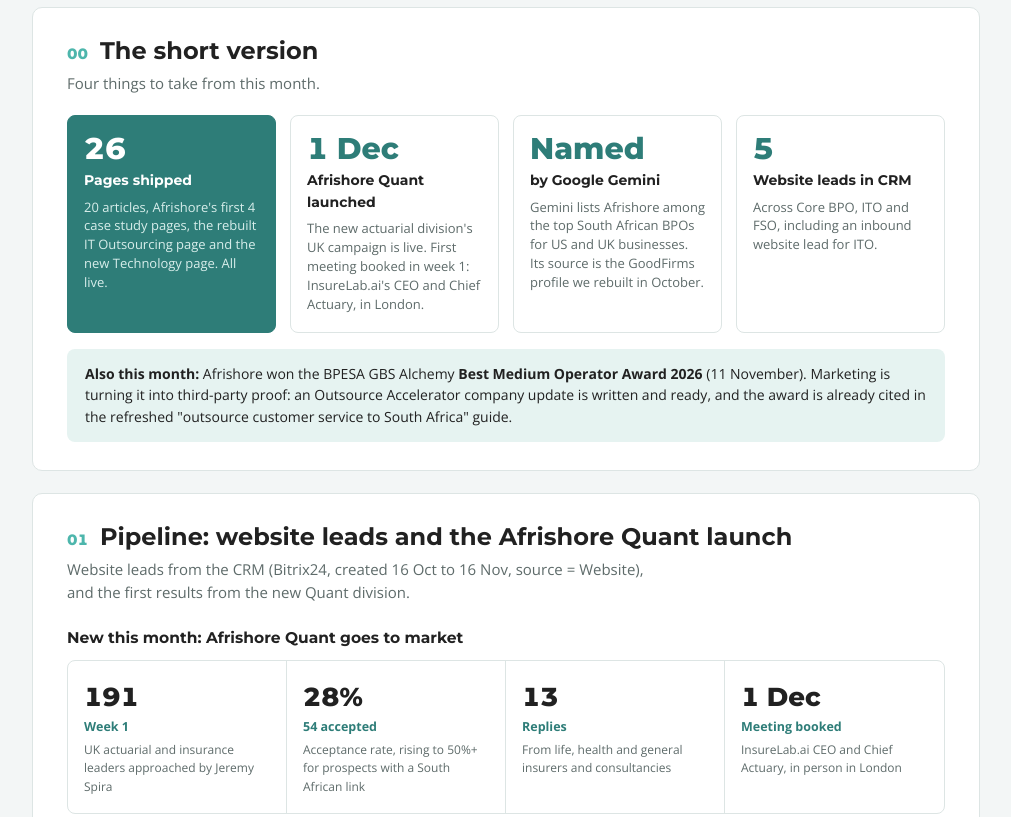
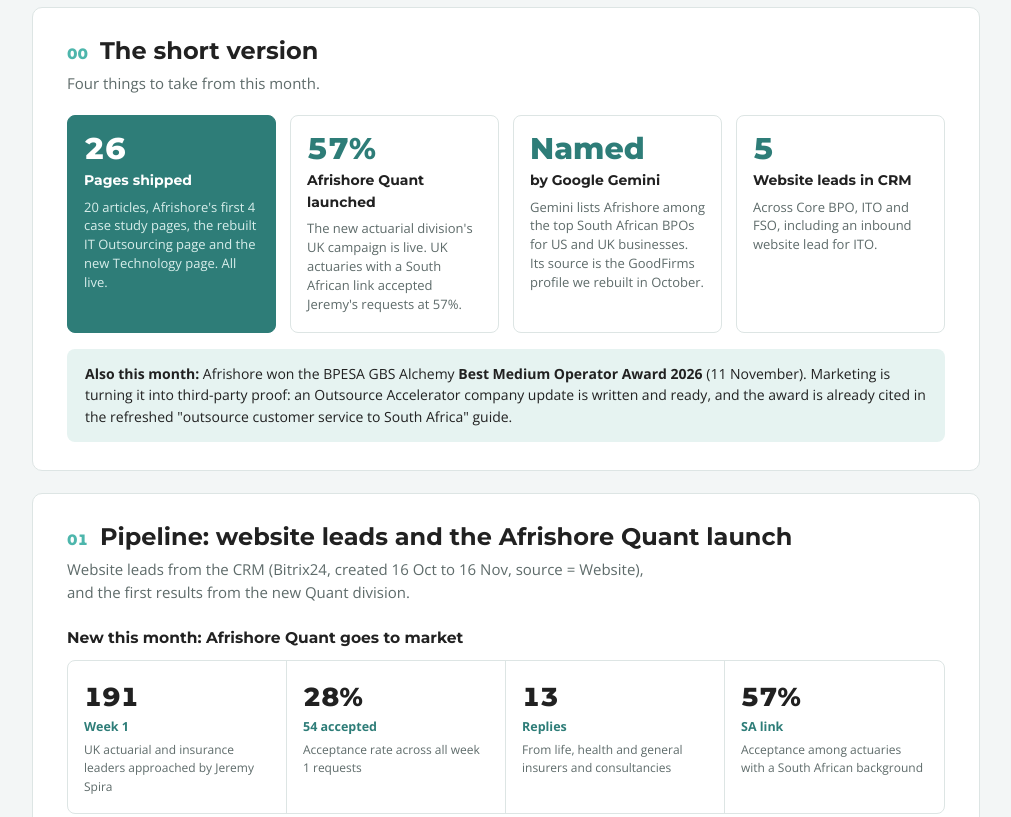
Before and after one commit to dannyschaffer/November-Report-afs, a plain HTML site: page index.html in a window 1280 px wide. Shown: the part 400-1217 px from the top of the page, without its empty margins (134-1145 px from the left). Drawn offline with nearby package versions, Linux system fonts and the light colour scheme.

Commit message:
Correct Quant section: InsureLab.ai was a supplier approach, not a buyer meeting

```diff
--- a/index.html
+++ b/index.html
@@ -158,9 +158,9 @@ footer { text-align: center; font-size: 12px; color: var(--muted); padding-botto
       <div class="why">20 articles, Afrishore's first 4 case study pages, the rebuilt IT Outsourcing page and the new Technology page. All live.</div>
     </div>
     <div class="tile">
-      <div class="big">1 Dec</div>
+      <div class="big">57%</div>
       <div class="what">Afrishore Quant launched</div>
-      <div class="why">The new actuarial division's UK campaign is live. First meeting booked in week 1: InsureLab.ai's CEO and Chief Actuary, in London.</div>
+      <div class="why">The new actuarial division's UK campaign is live. UK actuaries with a South African link accepted Jeremy's requests at 57%.</div>
     </div>
     <div class="tile">
       <div class="big">Named</div>
@@ -184,9 +184,9 @@ footer { text-align: center; font-size: 12px; color: var(--muted); padding-botto
   <h3>New this month: Afrishore Quant goes to market</h3>
   <div class="stats">
     <div class="stat"><div class="n">191</div><div class="d">Week 1</div><div class="l">UK actuarial and insurance leaders approached by Jeremy Spira</div></div>
-    <div class="stat"><div class="n">28%</div><div class="d">54 accepted</div><div class="l">Acceptance rate, rising to 50%+ for prospects with a South African link</div></div>
+    <div class="stat"><div class="n">28%</div><div class="d">54 accepted</div><div class="l">Acceptance rate across all week 1 requests</div></div>
     <div class="stat"><div class="n">13</div><div class="d">Replies</div><div class="l">From life, health and general insurers and consultancies</div></div>
-    <div class="stat"><div class="n">1 Dec</div><div class="d">Meeting booked</div><div class="l">InsureLab.ai CEO and Chief Actuary, in person in London</div></div>
+    <div class="stat"><div class="n">57%</div><div class="d">SA link</div><div class="l">Acceptance among actuaries with a South African background</div></div>
   </div>
   <div class="note">The UK campaign launched in late October after Jeremy signed off the messaging. Weeks 2 and 3 are now out, and a three-way message test was agreed with Jeremy on 9 November.</div>
 
@@ -357,7 +357,7 @@ footer { text-align: center; font-size: 12px; color: var(--muted); padding-botto
         <tr><td><strong>Core BPO</strong></td><td>15 of the 20 articles, including the UK customer service buyer guide, call center cost and attrition data, and SA vs India. All three case studies. The award update for Outsource Accelerator.</td><td class="num">3</td></tr>
         <tr><td><strong>FSO</strong></td><td>Four articles refreshed: outsourced controller services, payroll costs, AML outsourcing and the UK finance function.</td><td class="num">1</td></tr>
         <tr><td><strong>ITO</strong></td><td>IT Outsourcing page rewritten ("human-led, tech-enabled") and the new Technology page, both approved by Jarrod and live. New after-hours IT support article. Jarrod's LinkedIn profile and banner rebuilt.</td><td class="num">1</td></tr>
-        <tr><td><strong>Afrishore Quant</strong> <span class="chip">New</span></td><td>UK campaign launched for Jeremy Spira, from target list to messaging sign-off. First meeting booked for 1 December.</td><td class="num">n/a</td></tr>
+        <tr><td><strong>Afrishore Quant</strong> <span class="chip">New</span></td><td>UK campaign launched for Jeremy Spira, from target list to messaging sign-off. Weeks 1 to 3 sent, with targeting moved from consultancies to insurers.</td><td class="num">n/a</td></tr>
       </tbody>
     </table>
   </div>
@@ -393,7 +393,7 @@ footer { text-align: center; font-size: 12px; color: var(--muted); padding-botto
     </div></div>
     <div class="step"><div class="k"></div><div>
       <h4>Keep the content and outreach running</h4>
-      <p>5 more articles are written and ready for upload (SA vs Philippines, travel call centers, outsourcing customer service to South Africa, tax preparation for CPA firms, global BPO), prioritising pages with real cost and comparison data, which AI cites most. Quant: prepare Jeremy for the 1 December InsureLab.ai meeting and read the message test results.</p>
+      <p>5 more articles are written and ready for upload (SA vs Philippines, travel call centers, outsourcing customer service to South Africa, tax preparation for CPA firms, global BPO), prioritising pages with real cost and comparison data, which AI cites most. Quant: read the message test results and keep the focus on insurers rather than consultancies.</p>
     </div></div>
   </div>
 
@@ -402,7 +402,6 @@ footer { text-align: center; font-size: 12px; color: var(--muted); padding-botto
     <table>
       <thead><tr><th>Measure</th><th>Today</th><th>Target by mid-December</th></tr></thead>
       <tbody>
-        <tr><td>Meetings booked, by division</td><td class="num">1 (Quant)</td><td>Every division reports a number</td></tr>
         <tr><td>Main service pages on Google page 1 (buyer markets)</td><td class="num">0 of 6</td><td>2 of 6</td></tr>
         <tr><td>GoodFirms client reviews</td><td class="num">0</td><td>2 or more</td></tr>
         <tr><td>AI answers recommending Afrishore on our fixed buyer-question set</td><td class="num">Gemini only</td><td>Named by a second engine</td></tr>
```
